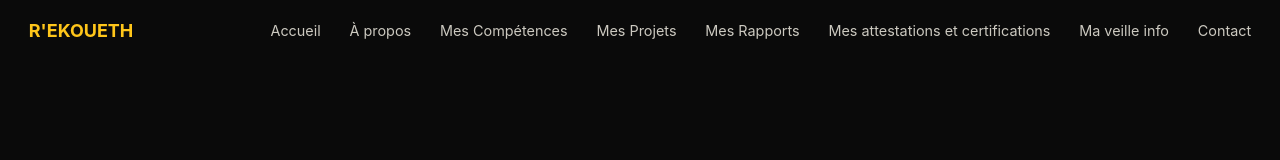
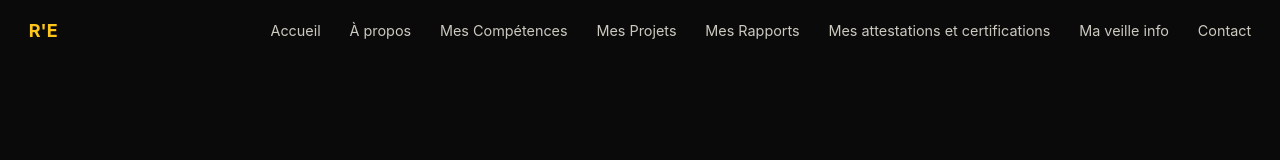
Before and after one commit to reineekoueth/portfolio-reineekoueth, a React (Vite) app: page / in a window 1280 px wide. Shown: the top 160 px of the page. Built offline with nearby package versions, Linux system fonts and the light colour scheme; the HTML template or start-up script is replaced by a standard one.

Commit message:
Update Navbar brand text from 'R'EKOUETH' to 'R'E'

```diff
--- a/src/components/Navbar.jsx
+++ b/src/components/Navbar.jsx
@@ -39,7 +39,7 @@
           href="#hero"
         >
           <span className="relative z-10">
-            <span className="text-primary">R'EKOUETH</span>
+            <span className="text-primary">R'E</span>
           </span>
         </a>
 
```
